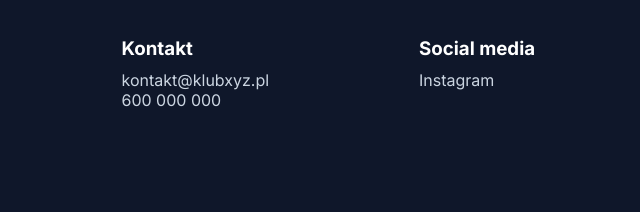
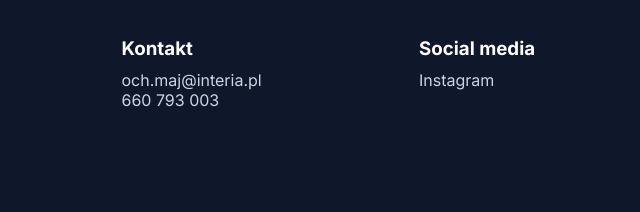
Before and after one commit to Enigmo12/MULKS, a plain HTML site: page index.html in a window 1280 px wide. Shown: the part 957-1169 px from the top of the page, 236-876 px from the left. Drawn offline with Linux system fonts and the light colour scheme.

Commit message:
Update index.html

```diff
--- a/index.html
+++ b/index.html
@@ -45,13 +45,13 @@
 
         <div>
             <h3>Kontakt</h3>
-            <p>kontakt@klubxyz.pl</p>
-            <p>600 000 000</p>
+            <p>och.maj@interia.pl</p>
+            <p>660 793 003</p>
         </div>
 
         <div>
             <h3>Social media</h3>
-            <p><a href="#">Instagram</a></p>
+            <p><a href="https://www.instagram.com/mulksstroze/">Instagram</a></p>
         </div>
 
         <div>
```
